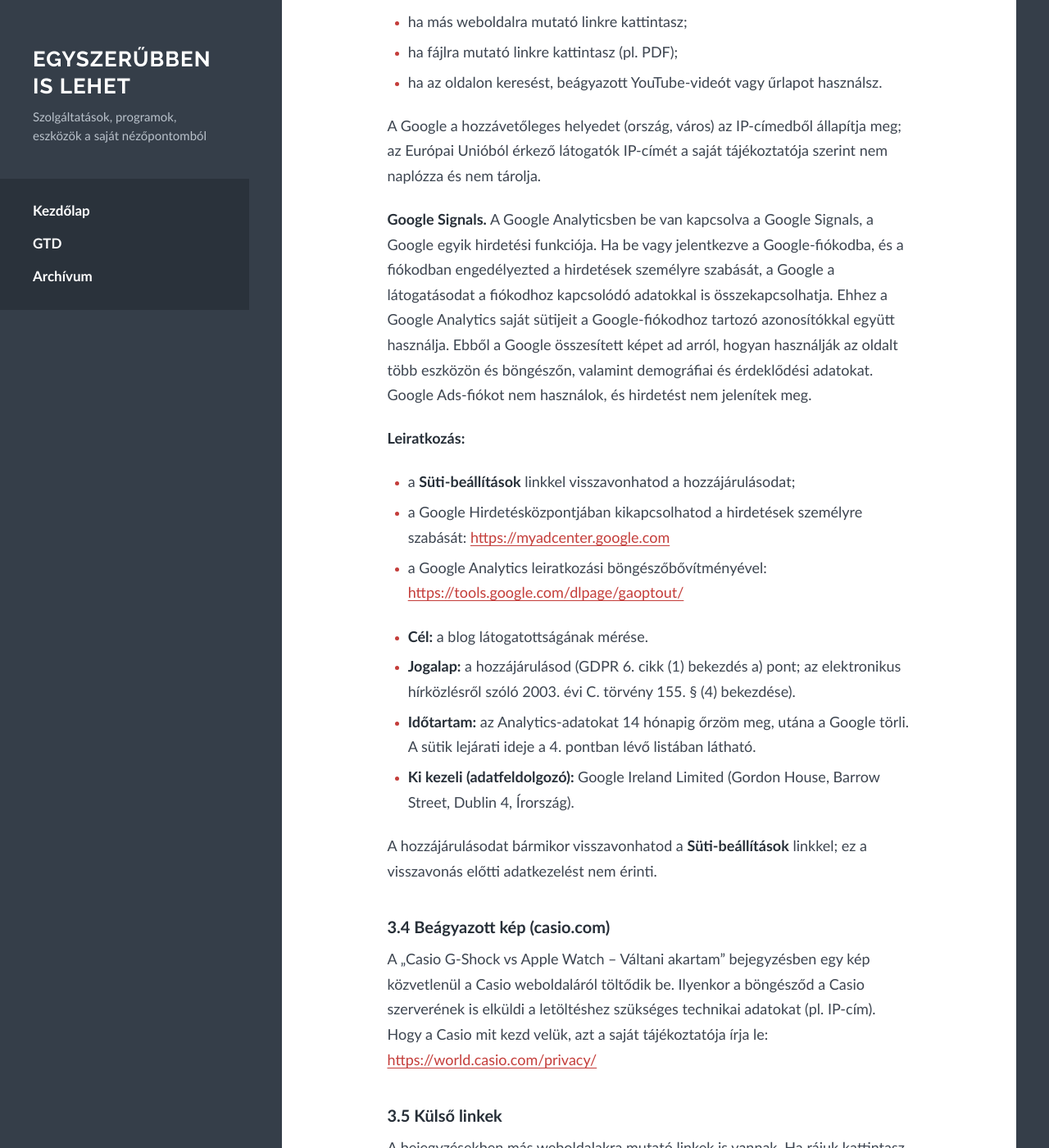
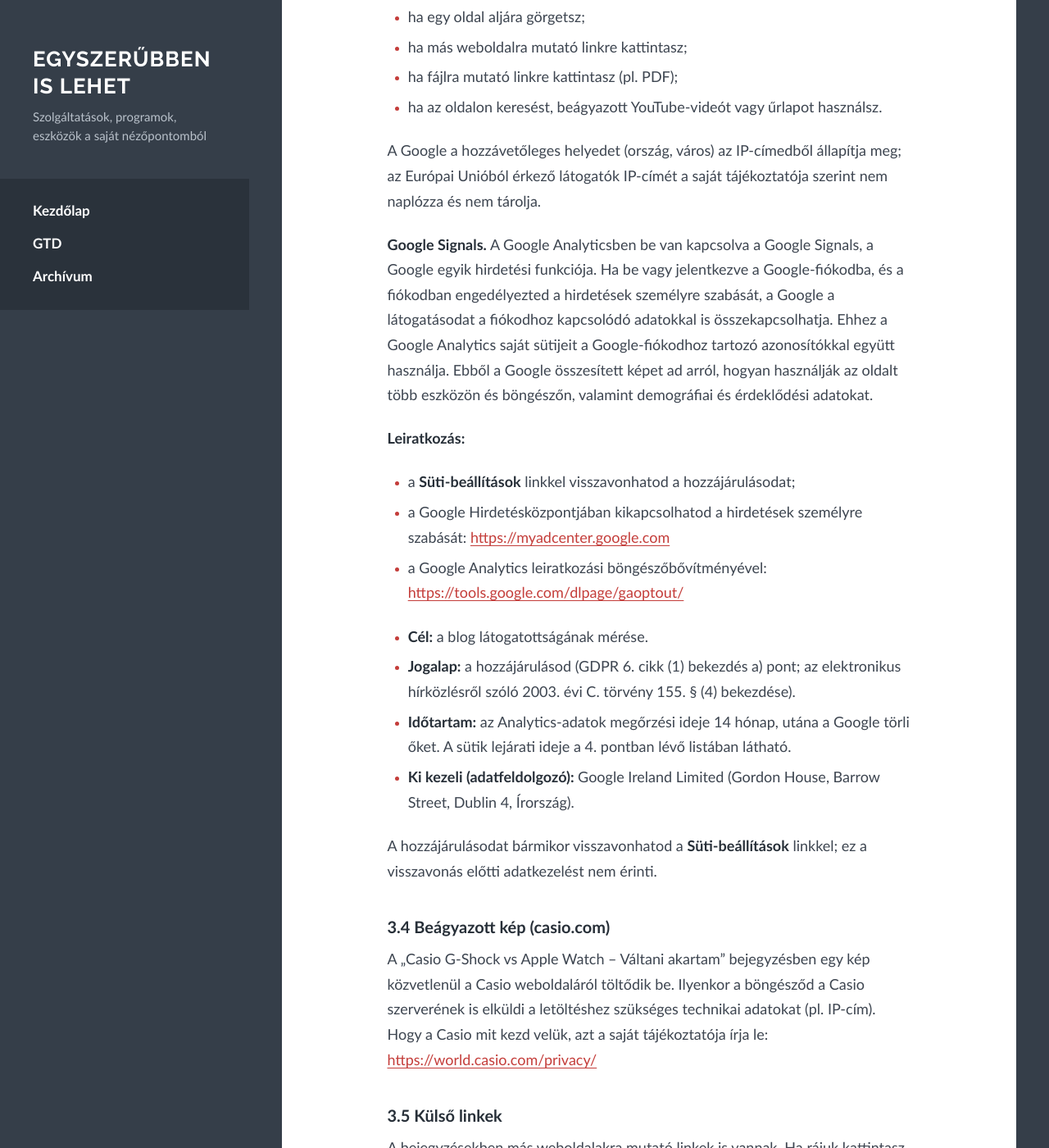
Before and after one commit to oliversblog/oliversblog.github.io, a Jekyll site: the page built from adatkezeles.md, in a window 1280 px wide and 1400 px high, scrolled down 2643 px. Shown: the whole window at 82% size. Built offline with Jekyll 4.4.1, drawn with Linux system fonts in a browser that asks for light colours; some of the changed text lies outside the part shown.

Commit message:
Adatkezelési tájékoztató: személytelen megfogalmazás

```diff
--- a/adatkezeles.md
+++ b/adatkezeles.md
@@ -67,7 +67,7 @@
 
 A Google a hozzávetőleges helyedet (ország, város) az IP-címedből állapítja meg; az Európai Unióból érkező látogatók IP-címét a saját tájékoztatója szerint nem naplózza és nem tárolja.
 
-**Google Signals.** A Google Analyticsben be van kapcsolva a Google Signals, a Google egyik hirdetési funkciója. Ha be vagy jelentkezve a Google-fiókodba, és a fiókodban engedélyezted a hirdetések személyre szabását, a Google a látogatásodat a fiókodhoz kapcsolódó adatokkal is összekapcsolhatja. Ehhez a Google Analytics saját sütijeit a Google-fiókodhoz tartozó azonosítókkal együtt használja. Ebből a Google összesített képet ad arról, hogyan használják az oldalt több eszközön és böngészőn, valamint demográfiai és érdeklődési adatokat. Google Ads-fiókot nem használok, és hirdetést nem jelenítek meg.
+**Google Signals.** A Google Analyticsben be van kapcsolva a Google Signals, a Google egyik hirdetési funkciója. Ha be vagy jelentkezve a Google-fiókodba, és a fiókodban engedélyezted a hirdetések személyre szabását, a Google a látogatásodat a fiókodhoz kapcsolódó adatokkal is összekapcsolhatja. Ehhez a Google Analytics saját sütijeit a Google-fiókodhoz tartozó azonosítókkal együtt használja. Ebből a Google összesített képet ad arról, hogyan használják az oldalt több eszközön és böngészőn, valamint demográfiai és érdeklődési adatokat.
 
 **Leiratkozás:**
 
@@ -78,7 +78,7 @@
 
 - **Cél:** a blog látogatottságának mérése.
 - **Jogalap:** a hozzájárulásod (GDPR 6. cikk (1) bekezdés a) pont; az elektronikus hírközlésről szóló 2003. évi C. törvény 155. § (4) bekezdése).
-- **Időtartam:** az Analytics-adatokat 14 hónapig őrzöm meg, utána a Google törli. A sütik lejárati ideje a 4. pontban lévő listában látható.
+- **Időtartam:** az Analytics-adatok megőrzési ideje 14 hónap, utána a Google törli őket. A sütik lejárati ideje a 4. pontban lévő listában látható.
 - **Ki kezeli (adatfeldolgozó):** Google Ireland Limited (Gordon House, Barrow Street, Dublin 4, Írország).
 
 A hozzájárulásodat bármikor visszavonhatod a **Süti-beállítások** linkkel; ez a visszavonás előtti adatkezelést nem érinti.
```
Also changed, not shown: other parts of adatkezeles.md (+4 -4 lines).
